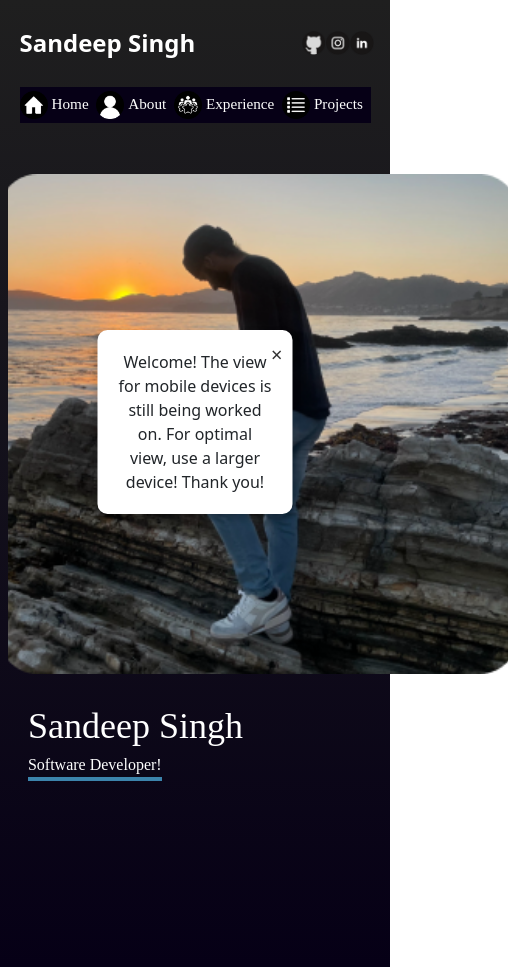
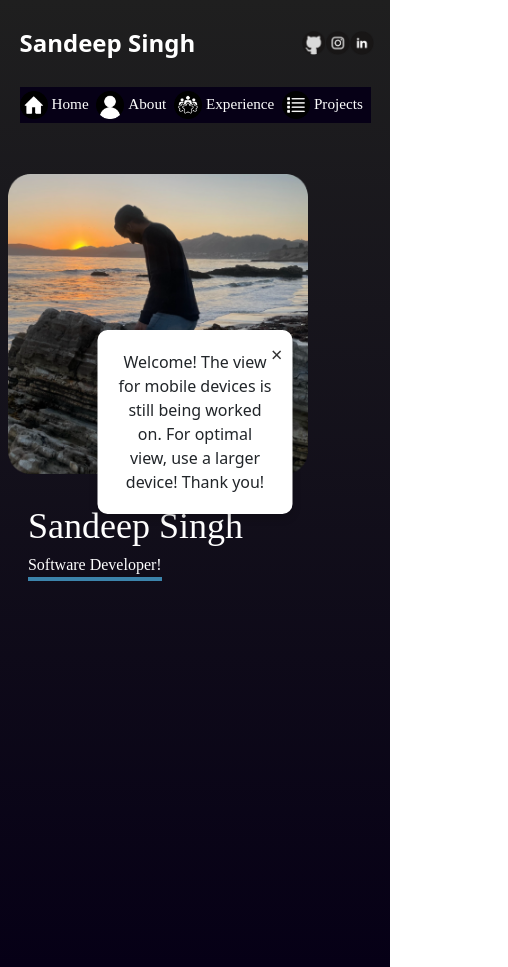
Before and after one commit to SandeepS3/personal-website, a React (Create React App) app: page / in a window 390 px wide. Shown: the whole page, 508 px wide, since content can reach past the window. Built offline with nearby package versions, Linux system fonts and the light colour scheme; a web font is replaced by a local one.

Commit message:
fix homepage mobile

```diff
--- a/src/pages/HomeStyles.js
+++ b/src/pages/HomeStyles.js
@@ -44,9 +44,9 @@ const mediaStyles = {
   },
   image: {
     display: "flex",
-    width: "500px", // Set a fixed width
-    height: "500px",
-    objectFit: "cover",
+    width: "300px", // Set a fixed width
+    height: "300px",
+    // objectFit: "cover",
     alignItems: "center",
     justifyContent: "center",
   },
```
